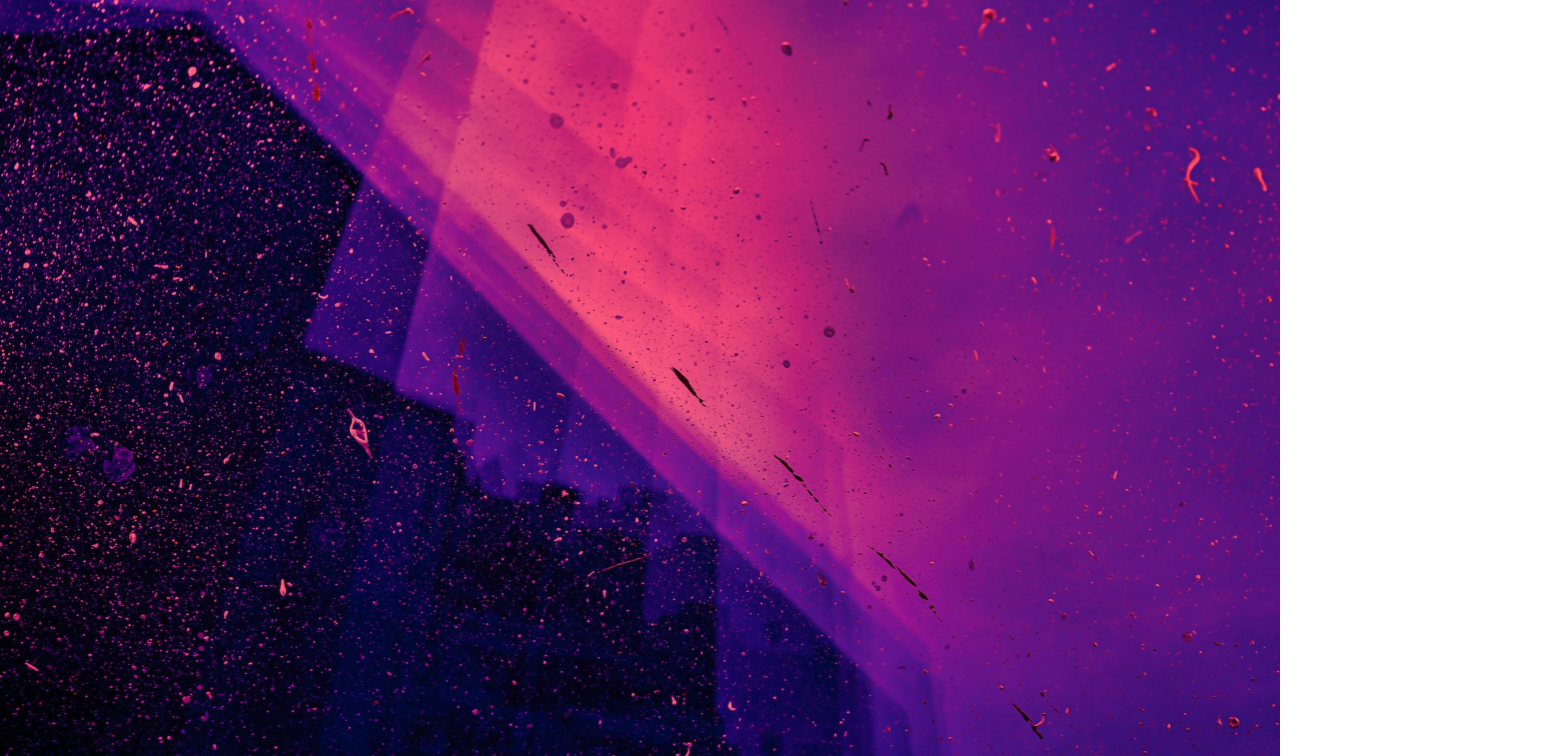
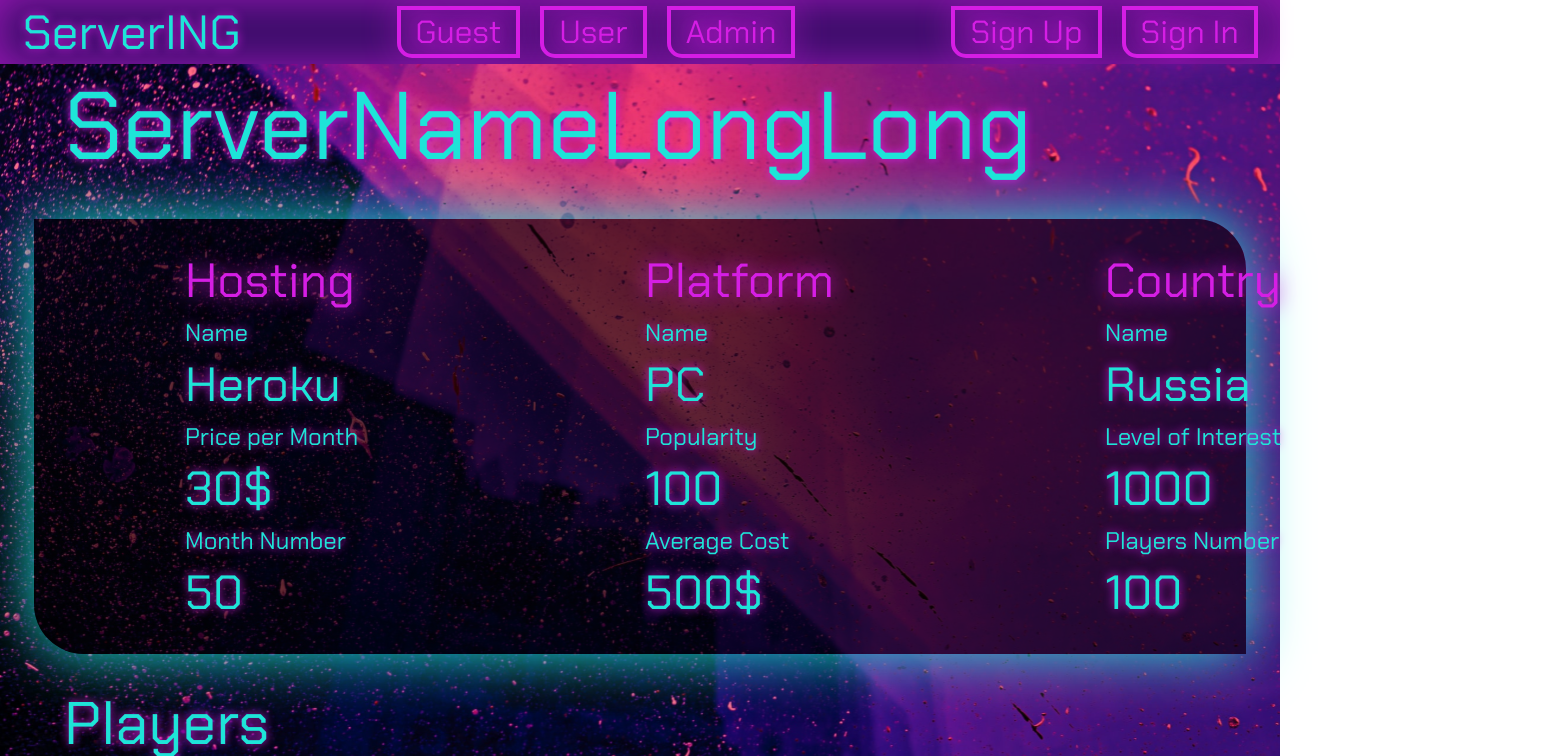
Before and after one commit to amunra2/web-bmstu-iu7, a Vue app in the folder src/frontend/: page /server-info in a window 1280 px wide. Before the commit this address had no page. Shown: the top 756 px of the page, 1555 px wide, since content can reach past the window. Built offline with nearby package versions, Linux system fonts and the light colour scheme.

Commit message:
lab_03: Добавлена полная страница информации о сервере

```diff
--- a/src/frontend/src/components/NavBar/GuestNavbarMenu.vue
+++ b/src/frontend/src/components/NavBar/GuestNavbarMenu.vue
@@ -1,7 +1,11 @@
 <template>
     <div class="nav-menu">
-      <Button>Sign Up</Button>
-      <Button>Sign In</Button>
+      <router-link style="text-decoration: none" to="/signup">
+        <Button>Sign Up</Button>
+      </router-link>
+      <router-link style="text-decoration: none" to="/signin">
+        <Button>Sign In</Button>
+      </router-link>
     </div>
 </template>
 
--- a/src/frontend/src/components/NavBar/NavBar.vue
+++ b/src/frontend/src/components/NavBar/NavBar.vue
@@ -1,10 +1,10 @@
 <template>
   <nav class="nav-container">
-    <a href="/">
+    <router-link style="text-decoration: none" to="/">
       <BlueText :fontSize="'var(--middle-text)'">
         ServerING
       </BlueText>
-    </a>
+    </router-link>
     <div style="display: flex; gap: 20px">
         <Button v-on:click="setGuest">Guest</Button>
         <Button v-on:click="setUser">User</Button>
--- /dev/null
+++ b/src/frontend/src/components/PlayerItem.vue
@@ -0,0 +1,51 @@
+<template>
+  <UpperBackground class="component-row">
+    <img src="../assets/img/user-logo.svg" height="100"/>
+
+    <div class="component-column">
+      <PinkText fontSize="var(--little-text)">PlayerNameLong</PinkText>
+      <BlueText fontSize="var(--tiny-text)">23 hours</BlueText>
+      <BlueText fontSize="var(--tiny-text)">01.01.2022</BlueText>
+    </div>
+  </UpperBackground>
+</template>
+
+
+<script lang="ts">
+import { defineComponent } from 'vue';
+import UpperBackground from "@/components/UpperBackground.vue";
+import BlueText from "@/components/BlueText.vue";
+import PinkText from "@/components/PinkText.vue";
+
+export default defineComponent({
+  name: "PlayerItem",
+  components: {
+    UpperBackground,
+    BlueText,
+    PinkText,
+  }
+})
+</script>
+
+
+<style scoped>
+  .component-row {
+    display: flex;
+    flex-direction: row;
+    border-radius: 50px;
+    height: 120px;
+    width: 405px;
+    justify-content: center;
+    align-items: center;
+    padding: 10px;
+    gap: 10px;
+    box-shadow: 0px 0px 10px var(--cyan);
+  }
+
+  .component-column {
+    display: flex;
+    flex-direction: column;
+    justify-content: center;
+    align-items: center;
+  }
+</style>
--- a/src/frontend/src/router/index.ts
+++ b/src/frontend/src/router/index.ts
@@ -2,6 +2,7 @@ import { createRouter, createWebHistory, RouteRecordRaw } from "vue-router";
 import HomeView from "@/views/HomeView.vue";
 import SignupView from "@/views/SignupView.vue"
 import SigninView from "@/views/SigninView.vue"
+import ServerInfoView from "@/views/ServerInfoView.vue";
 
 const routes: Array<RouteRecordRaw> = [
   {
@@ -10,14 +11,19 @@ const routes: Array<RouteRecordRaw> = [
     component: HomeView,
   },
   {
-    path: "/signup/",
+    path: "/signup",
     name: "signup",
     component: SignupView,
   },
   {
-    path: "/signin/",
+    path: "/signin",
     name: "signin",
     component: SigninView,
+  },
+  {
+    path: "/server-info",
+    name: "server-info",
+    component: ServerInfoView,
   },
 ];
 
--- /dev/null
+++ b/src/frontend/src/views/ServerInfoView.vue
@@ -0,0 +1,219 @@
+<template>
+  <NavBarView>
+    <div class="container">
+      <BlueText class="text" fontSize="var(--huge-text)">
+        ServerNameLongLong
+      </BlueText>
+
+      <UpperBackground class="center">
+        <div class="container-row">
+          <div class="container-column">
+            <PinkText fontSize="var(--middle-text)">
+              Base
+            </PinkText>
+            <BlueText fontSize="var(--tiny-text)">
+              Ip
+            </BlueText>
+            <BlueText fontSize="var(--middle-text)">
+              127.0.0.1
+            </BlueText>
+            <BlueText fontSize="var(--tiny-text)">
+              Game
+            </BlueText>
+            <BlueText fontSize="var(--middle-text)">
+              Skyrim
+            </BlueText>
+            <BlueText fontSize="var(--tiny-text)">
+              Rating
+            </BlueText>
+            <BlueText fontSize="var(--middle-text)">
+              1000
+            </BlueText>
+          </div>
+
+          <div class="container-column">
+            <PinkText fontSize="var(--middle-text)">
+              Hosting
+            </PinkText>
+            <BlueText fontSize="var(--tiny-text)">
+              Name
+            </BlueText>
+            <BlueText fontSize="var(--middle-text)">
+              Heroku
+            </BlueText>
+            <BlueText fontSize="var(--tiny-text)">
+              Price per Month
+            </BlueText>
+            <BlueText fontSize="var(--middle-text)">
+              30$
+            </BlueText>
+            <BlueText fontSize="var(--tiny-text)">
+              Month Number
+            </BlueText>
+            <BlueText fontSize="var(--middle-text)">
+              50
+            </BlueText>
+          </div>
+
+          <div class="container-column">
+            <PinkText fontSize="var(--middle-text)">
+              Platform
+            </PinkText>
+            <BlueText fontSize="var(--tiny-text)">
+              Name
+            </BlueText>
+            <BlueText fontSize="var(--middle-text)">
+              PC
+            </BlueText>
+            <BlueText fontSize="var(--tiny-text)">
+              Popularity
+            </BlueText>
+            <BlueText fontSize="var(--middle-text)">
+              100
+            </BlueText>
+            <BlueText fontSize="var(--tiny-text)">
+              Average Cost
+            </BlueText>
+            <BlueText fontSize="var(--middle-text)">
+              500$
+            </BlueText>
+          </div>
+
+          <div class="container-column">
+            <PinkText fontSize="var(--middle-text)">
+              Country
+            </PinkText>
+            <BlueText fontSize="var(--tiny-text)">
+              Name
+            </BlueText>
+            <BlueText fontSize="var(--middle-text)">
+              Russia
+            </BlueText>
+            <BlueText fontSize="var(--tiny-text)">
+              Level of Interest
+            </BlueText>
+            <BlueText fontSize="var(--middle-text)">
+              1000
+            </BlueText>
+            <BlueText fontSize="var(--tiny-text)">
+              Players Number
+            </BlueText>
+            <BlueText fontSize="var(--middle-text)">
+              100
+            </BlueText>
+          </div>
+        </div>
+      </UpperBackground>
+
+      <BlueText class="text" fontSize="var(--large-text)">
+          Players
+      </BlueText>
+
+      <div class="player-column">
+        <div class="player-row">
+          <PlayerItem></PlayerItem>
+          <PlayerItem></PlayerItem>
+          <PlayerItem></PlayerItem>
+          <PlayerItem></PlayerItem>
+        </div>
+
+        <div class="player-row">
+          <PlayerItem></PlayerItem>
+          <PlayerItem></PlayerItem>
+          <PlayerItem></PlayerItem>
+          <PlayerItem></PlayerItem>
+        </div>
+
+        <div class="player-row">
+          <PlayerItem></PlayerItem>
+          <PlayerItem></PlayerItem>
+          <PlayerItem></PlayerItem>
+          <PlayerItem></PlayerItem>
+        </div>
+      </div>
+    </div>
+  </NavBarView>
+</template>
+
+
+<script lang="ts">
+import { defineComponent } from 'vue';
+import NavBarView from "@/views/NavBarView.vue";
+import BlueText from "@/components/BlueText.vue";
+import PinkText from "@/components/PinkText.vue";
+import UpperBackground from "@/components/UpperBackground.vue";
+import PlayerItem from "@/components/PlayerItem.vue"
+
+export default defineComponent({
+  name: "ServerInfoView",
+  components: {
+    NavBarView,
+    PinkText,
+    BlueText,
+    UpperBackground,
+    PlayerItem,
+  }
+});
+</script>
+
+
+<style scoped>
+.container {
+  display: flex;
+  flex-direction: column;
+  margin: 0;
+  width: 100%;
+  height: 100%;
+  justify-content: center;
+  align-items: center;
+  gap: 30px;
+}
+
+.container-row {
+  /* display: grid;
+  grid-template-columns: 2fr 2fr 2fr 1fr; */
+  display: flex;
+  flex-direction: row;
+  gap: 10px;
+}
+
+.container-column {
+  display: flex;
+  flex-direction: column;
+  width: 450px;
+  gap: 5px;
+}
+
+.center {
+  border-radius: 0px 50px 0px 50px;
+  /* height: %; */
+  width: 90%;
+  display: grid;
+  justify-content: center;
+  align-items: center;
+  padding: 30px;
+}
+
+.text {
+  display: flex;
+  flex-direction: row;
+  justify-content: left;
+  align-items: left;
+  width: 90%
+}
+
+.player-row {
+  display: flex;
+  flex-direction: row;
+  gap: 30px;
+  padding: 10px;
+}
+
+.player-column {
+  display: flex;
+  flex-direction: column;
+  gap: 10px;
+  overflow: auto;
+  max-height: 330px;
+}
+</style>
--- a/src/frontend/src/views/SigninView.vue
+++ b/src/frontend/src/views/SigninView.vue
@@ -2,7 +2,11 @@
     <body class="container">
         <UpperBackground class="center">
             <UpperBackground class="login-header">
-                <BlueText fontSize="var(--middle-text)">ServerING</BlueText>
+                <router-link style="text-decoration: none" to="/">
+                  <BlueText fontSize="var(--middle-text)">
+                    ServerING
+                  </BlueText>
+                </router-link>
                 <PinkText fontSize="var(--large-text)">Sign In</PinkText>
             </UpperBackground>
             <FormField>Login</FormField>
--- a/src/frontend/src/views/SignupView.vue
+++ b/src/frontend/src/views/SignupView.vue
@@ -2,7 +2,11 @@
     <body class="container">
         <UpperBackground class="center">
             <UpperBackground class="login-header">
-                <BlueText fontSize="var(--middle-text)">ServerING</BlueText>
+                <router-link style="text-decoration: none" to="/">
+                  <BlueText fontSize="var(--middle-text)">
+                    ServerING
+                  </BlueText>
+                </router-link>
                 <PinkText fontSize="var(--large-text)">Sign Up</PinkText>
             </UpperBackground>
             <FormField>Login</FormField>
```
